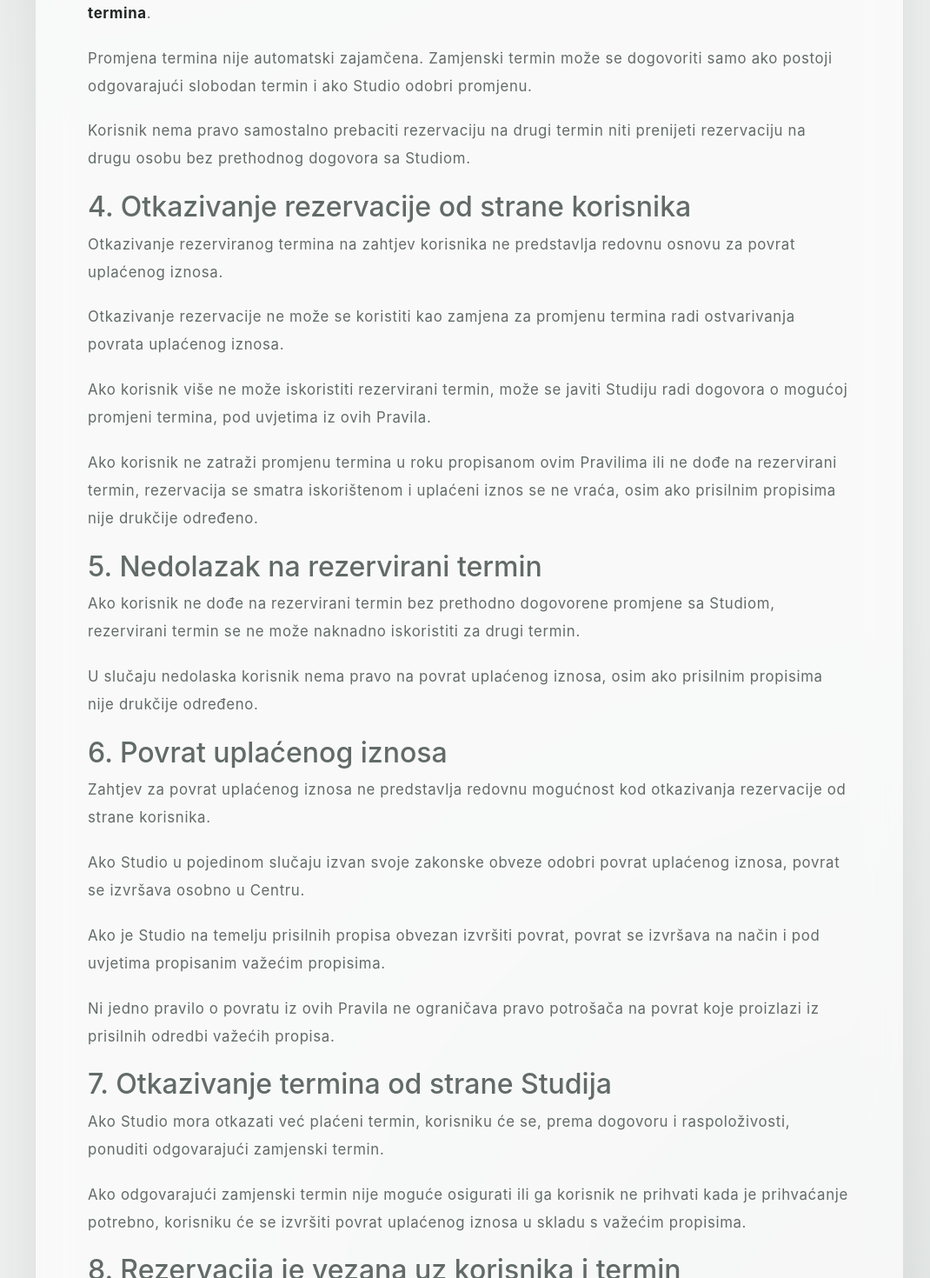
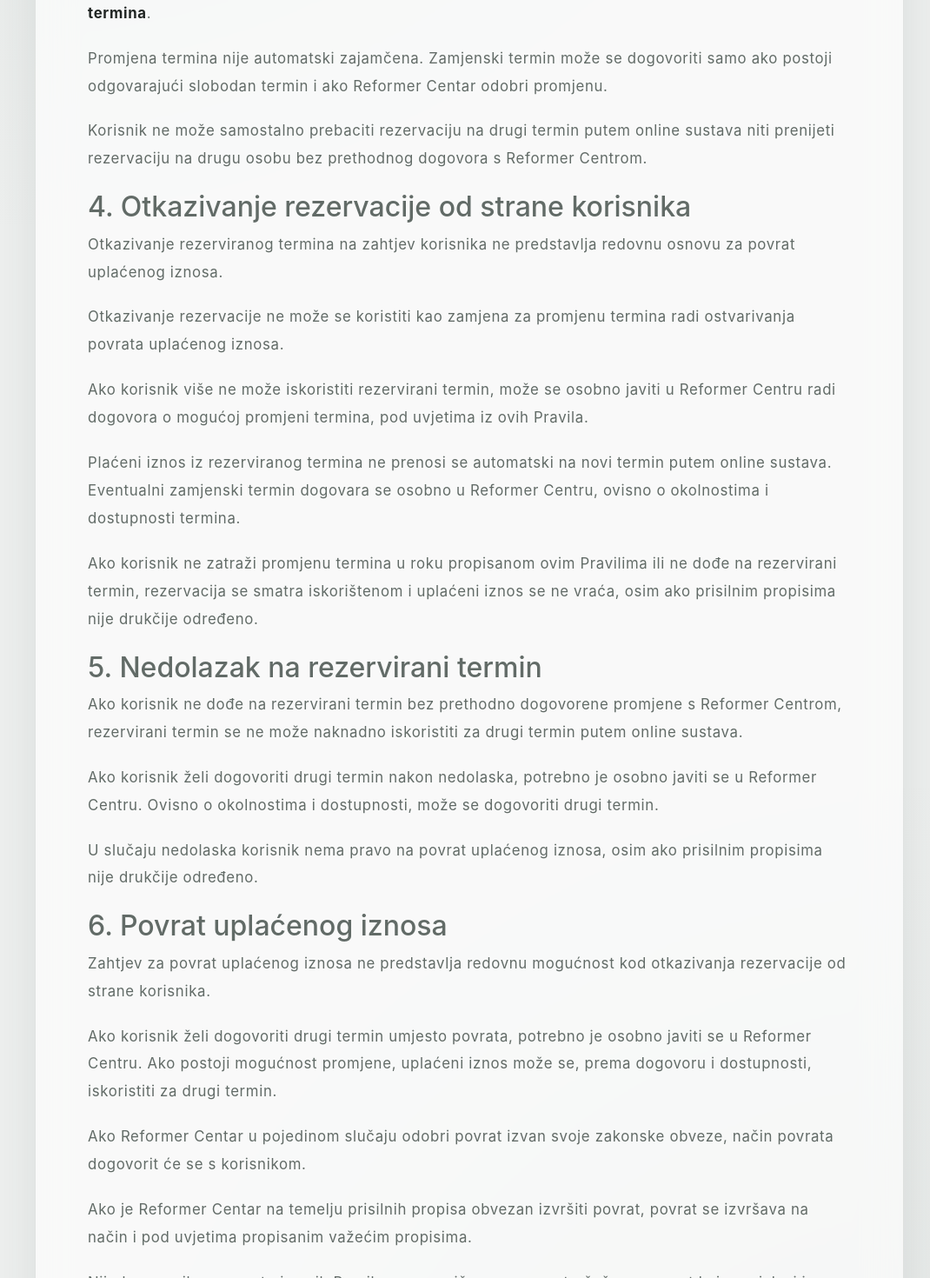
Before and after one commit to marijadergez/Reformer-App, a React (Vite) app: page /pravila-rezervacije-i-otkazivanja in a window 1280 px wide. Shown: the part 1180-2650 px from the top of the page at 87% size, without its empty margins (100-1170 px from the left). Built offline with nearby package versions, Linux system fonts and the light colour scheme; a web font is replaced by a local one.

Commit message:
Update PravilaRezervacije.jsx

```diff
--- a/src/pages/Pravila rezervacije i otkazivanja/PravilaRezervacije.jsx
+++ b/src/pages/Pravila rezervacije i otkazivanja/PravilaRezervacije.jsx
@@ -1,3 +1,4 @@
+
 export default function PravilaRezervacije() {
     return (
         <main className="page-wrapper">
@@ -5,7 +6,7 @@
 
                 <div className="page-header">
                     <span className="page-eyebrow">
-                        Reformer Centar
+                        Reformer Centar Osijek
                     </span>
 
                     <h1>Pravila rezervacije i otkazivanja</h1>
@@ -66,8 +67,8 @@
 
                         <p>
                             Ako korisnik želi promijeniti rezervirani termin,
-                            potrebno je javiti se izravno Reformer Centru odnosno
-                            doći u Studio radi dogovora o drugom terminu.
+                            potrebno je osobno javiti se u Reformer Centru radi
+                            dogovora o drugom terminu.
                         </p>
 
                         <p>
@@ -79,14 +80,15 @@
                         <p>
                             Promjena termina nije automatski zajamčena.
                             Zamjenski termin može se dogovoriti samo ako
-                            postoji odgovarajući slobodan termin i ako Studio
-                            odobri promjenu.
+                            postoji odgovarajući slobodan termin i ako
+                            Reformer Centar odobri promjenu.
                         </p>
 
                         <p>
-                            Korisnik nema pravo samostalno prebaciti rezervaciju
-                            na drugi termin niti prenijeti rezervaciju na
-                            drugu osobu bez prethodnog dogovora sa Studiom.
+                            Korisnik ne može samostalno prebaciti rezervaciju
+                            na drugi termin putem online sustava niti prenijeti
+                            rezervaciju na drugu osobu bez prethodnog dogovora
+                            s Reformer Centrom.
                         </p>
                     </section>
 
@@ -108,9 +110,17 @@
 
                         <p>
                             Ako korisnik više ne može iskoristiti rezervirani
-                            termin, može se javiti Studiju radi dogovora o
-                            mogućoj promjeni termina, pod uvjetima iz ovih
-                            Pravila.
+                            termin, može se osobno javiti u Reformer Centru
+                            radi dogovora o mogućoj promjeni termina, pod
+                            uvjetima iz ovih Pravila.
+                        </p>
+
+                        <p>
+                            Plaćeni iznos iz rezerviranog termina ne prenosi
+                            se automatski na novi termin putem online sustava.
+                            Eventualni zamjenski termin dogovara se osobno u
+                            Reformer Centru, ovisno o okolnostima i dostupnosti
+                            termina.
                         </p>
 
                         <p>
@@ -129,9 +139,16 @@
 
                         <p>
                             Ako korisnik ne dođe na rezervirani termin bez
-                            prethodno dogovorene promjene sa Studiom,
+                            prethodno dogovorene promjene s Reformer Centrom,
                             rezervirani termin se ne može naknadno
-                            iskoristiti za drugi termin.
+                            iskoristiti za drugi termin putem online sustava.
+                        </p>
+
+                        <p>
+                            Ako korisnik želi dogovoriti drugi termin nakon
+                            nedolaska, potrebno je osobno javiti se u
+                            Reformer Centru. Ovisno o okolnostima i dostupnosti,
+                            može se dogovoriti drugi termin.
                         </p>
 
                         <p>
@@ -152,20 +169,28 @@
                         </p>
 
                         <p>
-                            Ako Studio u pojedinom slučaju izvan svoje
-                            zakonske obveze odobri povrat uplaćenog iznosa,
-                            povrat se izvršava osobno u Centru.
+                            Ako korisnik želi dogovoriti drugi termin umjesto
+                            povrata, potrebno je osobno javiti se u Reformer
+                            Centru. Ako postoji mogućnost promjene, uplaćeni
+                            iznos može se, prema dogovoru i dostupnosti,
+                            iskoristiti za drugi termin.
                         </p>
 
                         <p>
-                            Ako je Studio na temelju prisilnih propisa
+                            Ako Reformer Centar u pojedinom slučaju odobri
+                            povrat izvan svoje zakonske obveze, način povrata
+                            dogovorit će se s korisnikom.
+                        </p>
+
+                        <p>
+                            Ako je Reformer Centar na temelju prisilnih propisa
                             obvezan izvršiti povrat, povrat se izvršava na
                             način i pod uvjetima propisanim važećim
                             propisima.
                         </p>
 
                         <p>
-                            Ni jedno pravilo o povratu iz ovih Pravila ne
+                            Nijedno pravilo o povratu iz ovih Pravila ne
                             ograničava pravo potrošača na povrat koje proizlazi
                             iz prisilnih odredbi važećih propisa.
                         </p>
@@ -173,12 +198,13 @@
 
 
                     <section className="content-section">
-                        <h2>7. Otkazivanje termina od strane Studija</h2>
+                        <h2>7. Otkazivanje termina od strane Reformer Centra</h2>
 
                         <p>
-                            Ako Studio mora otkazati već plaćeni termin,
-                            korisniku će se, prema dogovoru i raspoloživosti,
-                            ponuditi odgovarajući zamjenski termin.
+                            Ako Reformer Centar mora otkazati već plaćeni
+                            termin, korisniku će se, prema dogovoru i
+                            raspoloživosti, ponuditi odgovarajući zamjenski
+                            termin.
                         </p>
 
                         <p>
@@ -201,17 +227,17 @@
 
                         <p>
                             Rezervacija se ne može prenijeti na drugu osobu
-                            bez prethodnog dogovora sa Studiom.
+                            bez prethodnog dogovora s Reformer Centrom.
                         </p>
                     </section>
 
 
                     <section className="content-section">
-                        <h2>9. Obavještavanje Studija</h2>
+                        <h2>9. Obavještavanje Reformer Centra</h2>
 
                         <p>
                             Ako korisnik ne može doći na rezervirani termin,
-                            može o tome obavijestiti Studio radi dogovora o
+                            može obavijestiti Reformer Centar radi dogovora o
                             mogućoj promjeni termina, pod uvjetima iz ovih
                             Pravila.
                         </p>
```
